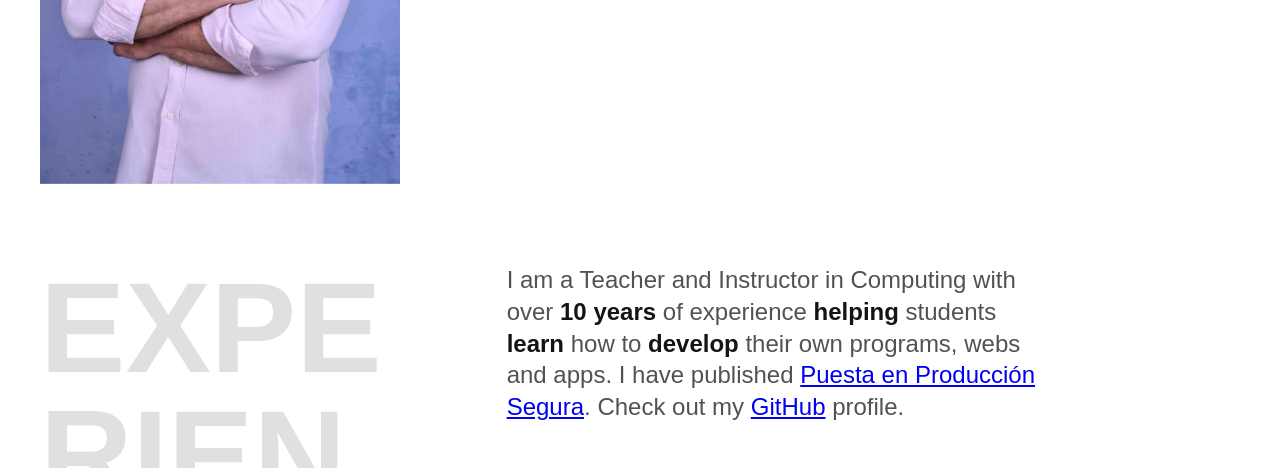
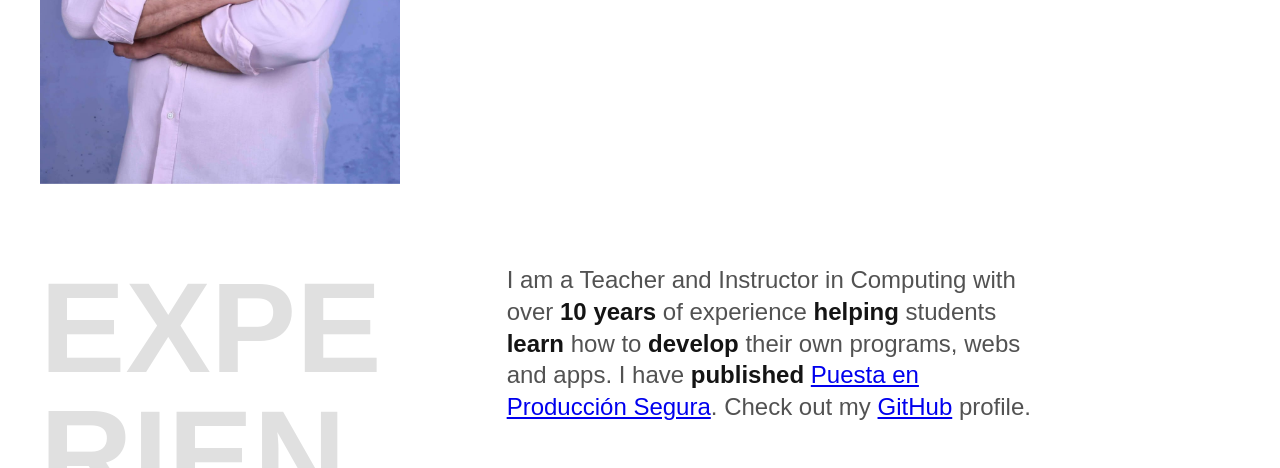
Before and after one commit to maximofernandezriera/maximofernandezriera.github.io, a plain HTML site: page index.html in a window 1280 px wide. Shown: the part 484-952 px from the top of the page. Drawn offline with Linux system fonts and the light colour scheme.

Commit message:
Update index.html

```diff
--- a/index.html
+++ b/index.html
@@ -35,7 +35,7 @@
     <h2 class="subtitle">Experience</h2>
     <div>
       <p class="experience__text">
-        I am a Teacher and Instructor in Computing with over <strong>10 years</strong> of experience <strong>helping</strong> students <strong>learn</strong> how to <strong>develop</strong> their own programs, webs and apps. I have published <a href="https://www.ra-ma.es/libro/puesta-en-produccion-segura_140116/">Puesta en Producción Segura</a>. Check out my <a href="https://github.com/maximofernandezriera">GitHub</a> profile.
+        I am a Teacher and Instructor in Computing with over <strong>10 years</strong> of experience <strong>helping</strong> students <strong>learn</strong> how to <strong>develop</strong> their own programs, webs and apps. I have <strong>published</strong> <a href="https://www.ra-ma.es/libro/puesta-en-produccion-segura_140116/">Puesta en Producción Segura</a>. Check out my <a href="https://github.com/maximofernandezriera">GitHub</a> profile.
       </p>
       <div class="company">
         <span class="company__year">Sep 2016 - Present</span>
```
